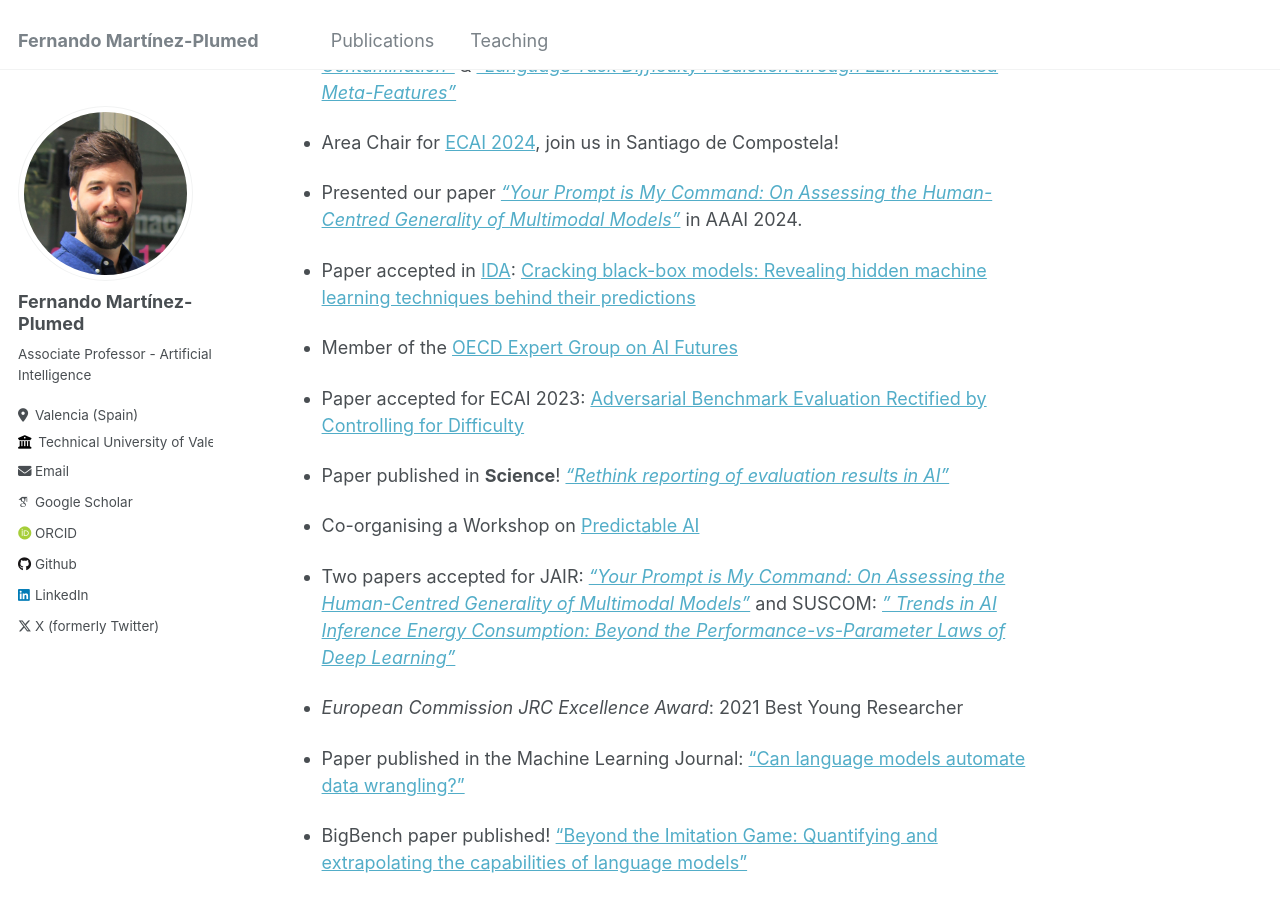
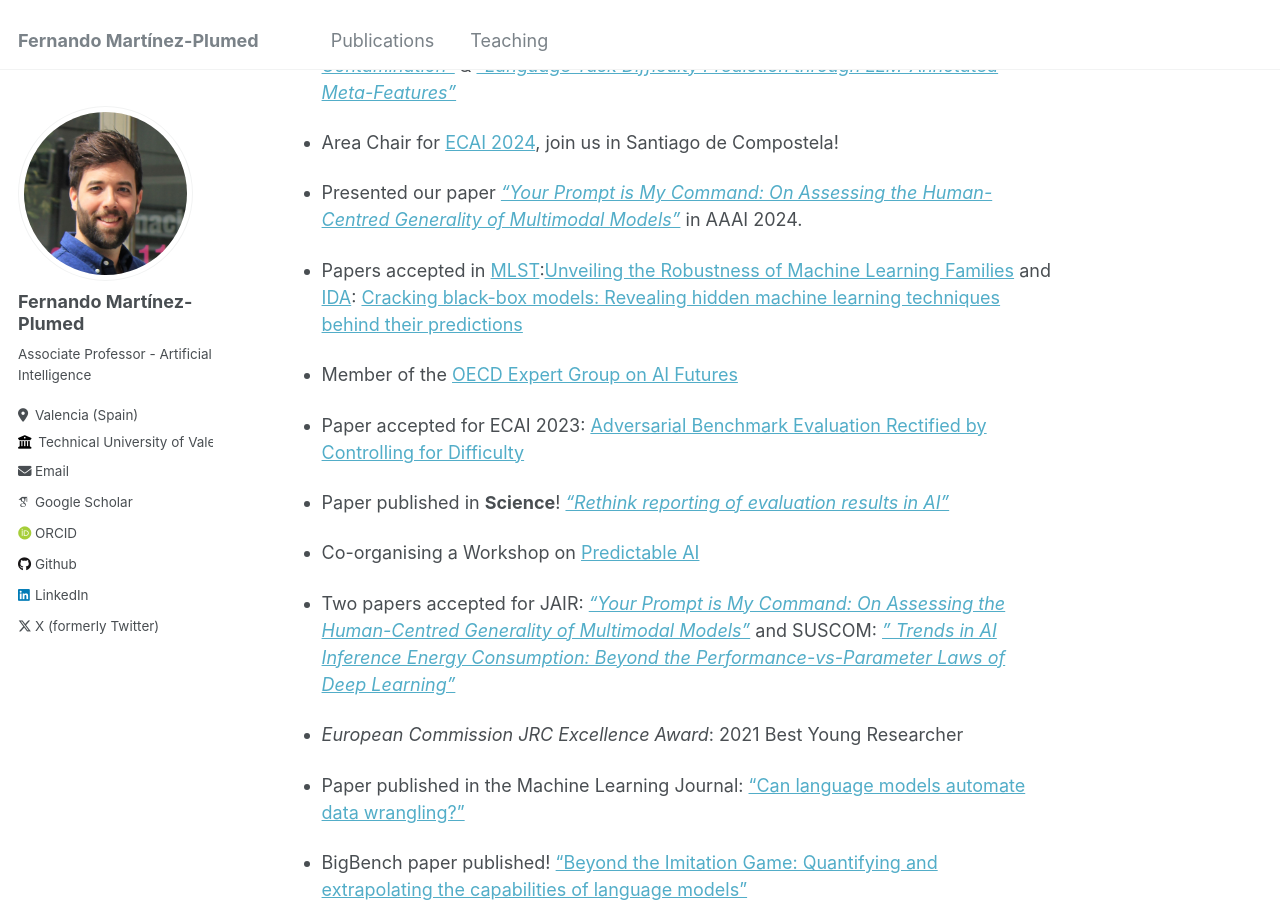
Before and after one commit to nandomp/nandomp.github.io, a Jekyll site: the page built from _pages/about.md, in a window 1280 px wide and 900 px high, scrolled down 545 px. Built offline with Jekyll 4.4.1, drawn with Linux system fonts in a browser that asks for light colours; some web fonts are replaced.

Commit message:
Update about.md

```diff
--- a/_pages/about.md
+++ b/_pages/about.md
@@ -15,13 +15,13 @@ Recent Highlights
 
 * Subscribe to our [AI Evaluation Digest](https://aievaluation.substack.com/) for the latest updates!
 
-* Two papers accepted for ECAI 2024! [*"Distilling the Effects of Language Model Contamination"*]() & [*"Language Task Difficulty Prediction through LLM-Annotated Meta-Features"*]()
+* Two papers accepted for ECAI 2024! [*"Distilling the Effects of Language Model Contamination"*](https://www.ecai2024.eu/programme/accepted-papers) & [*"Language Task Difficulty Prediction through LLM-Annotated Meta-Features"*](https://www.ecai2024.eu/programme/accepted-papers)
 
 * Area Chair for [ECAI 2024](https://www.ecai2024.eu/),  join us in Santiago de Compostela!
 
 * Presented our paper [*"Your Prompt is My Command: On Assessing the Human-Centred Generality of Multimodal Models"*](https://ojs.aaai.org/index.php/AAAI/article/view/30612) in AAAI 2024.
 
-* Paper accepted in [IDA](): [Cracking black-box models: Revealing hidden machine learning techniques behind their predictions](https://doi.org/10.3233/IDA-230707)
+* Papers accepted in [MLST]():[Unveiling the Robustness of Machine Learning Families](https://doi.org/10.1088/2632-2153/ad62ab) and [IDA](https://www.iospress.com/catalog/journals/intelligent-data-analysis): [Cracking black-box models: Revealing hidden machine learning techniques behind their predictions](https://doi.org/10.3233/IDA-230707)
 
 * Member of the [OECD Expert Group on AI Futures](https://oecd.ai/en/network-of-experts/working-group/10847)
 
```
